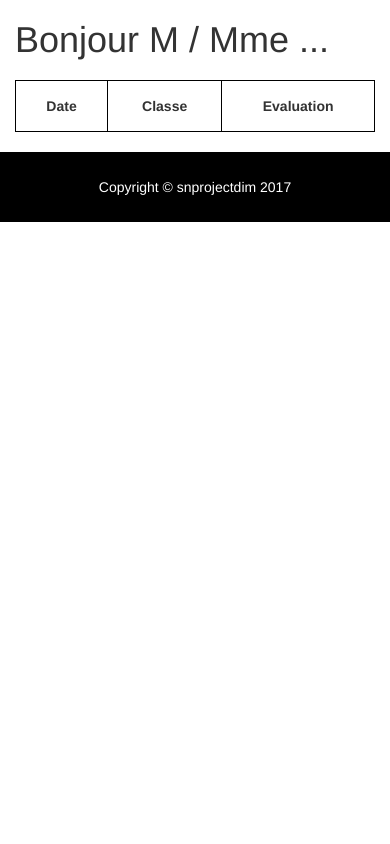
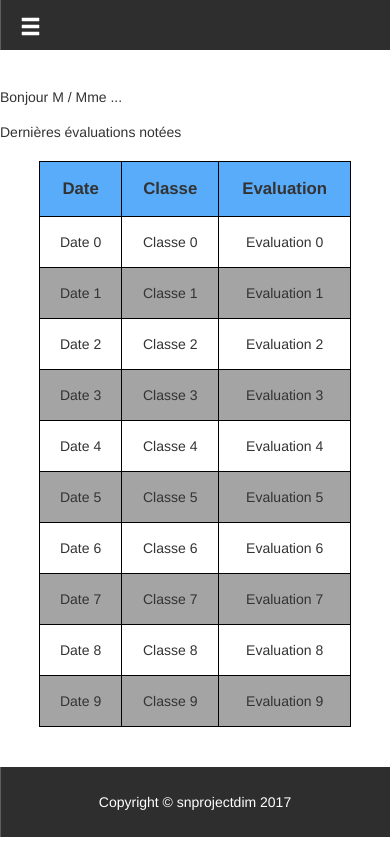
Before and after one commit to thomasdelattre/snprojectdim, a PHP site: page / in a window 390 px wide. Run offline with PHP 8.4, Linux system fonts and the light colour scheme; lists and menus that the app fills with data are empty.

Commit message:
Ajout du menu

```diff
--- a/css/style.css
+++ b/css/style.css
@@ -1,6 +1,11 @@
 body{
 	margin:0;
 }
+
+tr:nth-child(odd){
+	background-color: #A4A4A4;
+}
+
 #menu a{
 	font-size: 1.5em;
 	text-decoration: none;
@@ -10,14 +15,20 @@ body{
 
 }
 
+.container{
+	margin:0;
+	padding:0;
+	width:100%;
+}
+
 #header{
 	padding:0;
+	padding-bottom: 25px;
+	background-color: #2E2E2E;
+	margin-bottom: 40px;
 }
 
 #menu{
-	padding-top: 25px;
-	padding-bottom: 25px;
-	background-color: #000;
 	text-align: center;
 }
 
@@ -25,8 +36,9 @@ body{
 	text-align: center;
 	padding-top: 25px;
 	padding-bottom: 25px;
-	background-color: #000;
+	background-color: #2E2E2E;
 	width:100%;
+	margin-top: 40px;
 }
 
 #footer span{
@@ -37,16 +49,97 @@ body{
 {
 	margin-bottom: 20px;
 	margin-top: 20px;
-	width:100%;
-    border-collapse: collapse;
+	width:80%;
+	margin-left:10%;
+	border-collapse: collapse;
 }
 .tableauEvaluations td, th
 {
 	text-align: center;
 	padding:15px;
-    border: 1px solid black;
+	border: 1px solid black;
 }
 
-#nomP{
-	margin-top: 20px;
+.tableauEvaluations th{
+	background-color: #58ACFA;
+	font-size: 1.2em;
 }
+
+#bouton-hamburger
+{
+	visibility: hidden;
+}
+
+@media screen and (max-width: 800px)
+{
+	.titreIndex{
+		font-size: 1em;
+	}
+	#menu {
+		position: absolute;
+		top: 0;
+		bottom: 0;
+		background-color: #fff;
+		height: 100%;
+		-moz-transform: translateX(-100%);
+		-ms-transform: translateX(-100%);
+		-webkit-transform: translateX(-100%);
+		transform: translateX(-100%);
+	}
+	#menu a {
+		display: block;
+		height: 40px;
+		line-height: 40px;
+		text-align: center;
+		font-size: 2em;
+		color:black;
+		margin-bottom: 7%;
+	}
+
+	#bouton-hamburger
+	{
+		padding-top: 15px !important;
+		visibility: visible;
+		display: block;
+		float: left;
+		width: 40px;
+		height: 50px;
+		cursor: pointer;
+		font-size: 1.5em;
+		margin-left: 20px;
+		color:white;
+		text-decoration: none;
+	}
+	#header{
+		padding-bottom: 50px;
+	}
+	/* line 300, ../sass/style.scss */
+	.with--sidebar .site-pusher {
+		-moz-transform: translateX(200px);
+		-ms-transform: translateX(200px);
+		-webkit-transform: translateX(200px);
+		transform: translateX(200px);
+	}
+	/* line 303, ../sass/style.scss */
+	.with--sidebar .site-cache {
+		position: absolute;
+		top: 0;
+		bottom: 0;
+		right: 0;
+		left: 0;
+		background-color: rgba(0, 0, 0, 0.6);
+	}
+
+	.site-pusher {
+		-moz-transition-duration: 0.3s;
+		-o-transition-duration: 0.3s;
+		-webkit-transition-duration: 0.3s;
+		transition-duration: 0.3s;
+		-moz-transform: translateX(0px);
+		-ms-transform: translateX(0px);
+		-webkit-transform: translateX(0px);
+		transform: translateX(0px);
+		height: 100%;
+	}
+
+}
--- a/includes/bas.inc.php
+++ b/includes/bas.inc.php
@@ -1,6 +1,5 @@
 
-</div>
-</section>
+
 
 
 <!-- Footer -->
@@ -16,7 +15,26 @@
 		<i class="fa fa-chevron-up"></i>
 	</a>
 </div>
-
+<div class="site-cache" id="site-cache"><span></span></div>
+</div>
+</div>
+</section>
+<script type="text/javascript">
+	(function($){
+		$('#site-cache').click(function(e){
+			e.preventDefault();
+			$('body').removeClass('with--sidebar');
+		});
+	})(jQuery);
+</script>
+<script type="text/javascript">
+	(function($){
+		$('#bouton-hamburger').click(function(e){
+			e.preventDefault();
+			$('body').toggleClass('with--sidebar');
+		});
+	})(jQuery);
+</script>
 </body>
 
 </html>
--- a/includes/haut.inc.php
+++ b/includes/haut.inc.php
@@ -7,7 +7,7 @@
     <meta name="viewport" content="width=device-width, initial-scale=1">
     <meta name="description" content="">
     <meta name="author" content="">
-
+    <script src="https://ajax.googleapis.com/ajax/libs/jquery/1.12.4/jquery.min.js"></script>
     <title></title>
 
     <!-- Bootstrap Core CSS -->
@@ -17,31 +17,35 @@
 </head>
 
 <body id="page-top" class="index">
-
-
+<section>
+    <div class="container">
+        <div class="site-pusher">
 
     <!-- Header -->
-    <header>
+   <!-- <header>
         <div id="header" class="col-md-12 col-sm-12 col-xs-12 col-lg-12">
          <nav id="menu" class="collapse navbar-collapse">
-             <ul class="nav navbar-nav navbar-right">
-                <li class="hidden">
-                    <a href="#page-top"></a>
-                </li>
-                <li class="page-scroll">
-                 <a href="#">Accueil</a>
-                 </li>
-                 <li>
-                 <a href="#">Classes</a>
-                 </li>
-                 <li>
-                 <a href="#">Comp&eacute;tences</a></li>
-                 <li><a href="#">Evaluations</a></li>
-                <li> <a href="#">Etudiants</a></li>
-             </nav>
-         </div>
-     </header>
+            <ul class="nav navbar-nav">
+                <li class="hidden"><a href="#page-top"></a></li>
+                <li class="page-scroll"><a href="#">Accueil</a></li>
+                <li><a href="#">Classes</a></li>
+                <li><a href="#">Comp&eacute;tences</a></li>
+                <li><a href="#">Evaluations</a></li>
+                <li><a href="#">Etudiants</a></li>
+            </ul>
+        </nav>
+        </div>
+    </header>-->
 
-
-     <section>
-        <div class="container">
+    <header>
+        <div id="header" >
+           <a href="#" id="bouton-hamburger" class="glyphicon glyphicon-menu-hamburger"></a>
+           <nav id="menu">
+               <a class="menuPc" href="#">Accueil</a>
+               <a class="menuPc" href="#">Classes</a>
+               <a class="menuPc" href="#">Comp&eacute;tences</a>
+               <a class="menuPc" href="#">Evaluations</a>
+               <a class="menuPc" href="#">Etudiants</a>
+           </nav>
+       </div>
+   </header>
--- a/index.php
+++ b/index.php
@@ -2,16 +2,31 @@
 include('includes/haut.inc.php');
 ?>
 
-<div>
-	<h1 id="nomP">Bonjour M / Mme ...</h1>
+<div >
+	<h1 class="col-md-offset-1 titreIndex">Bonjour M / Mme <?php echo "..."?></h1>
+	<h3 class="col-md-offset-1 titreIndex">Derni&egrave;res &eacute;valuations not&eacute;es</h3>
 </div>
 <div class="tableauEvaluations">
 	<table>
-		<th>Date</th>
-		<th>Classe</th>
-		<th>Evaluation</th>
+		<tr>
+			<th>Date</th>
+			<th>Classe</th>
+			<th>Evaluation</th>
+		</tr>
+		<?php
+		//insérer boucle avec requete
+		for($i=0;$i<10;$i++){
+			?>
+			<tr>
+				<td><?php echo "Date ".$i;//inserer valeurs ?></td>
+				<td><?php echo "Classe ".$i;//inserer valeurs ?></td>
+				<td><?php echo "Evaluation ".$i;//inserer valeurs ?></td>
+			</tr>
+			<?php
+		}
+		//insérer fin de boucle
+		?>
 	</table>
-
 </div>
 
 
```
Lines whose indentation alone changed are shown as unchanged.
